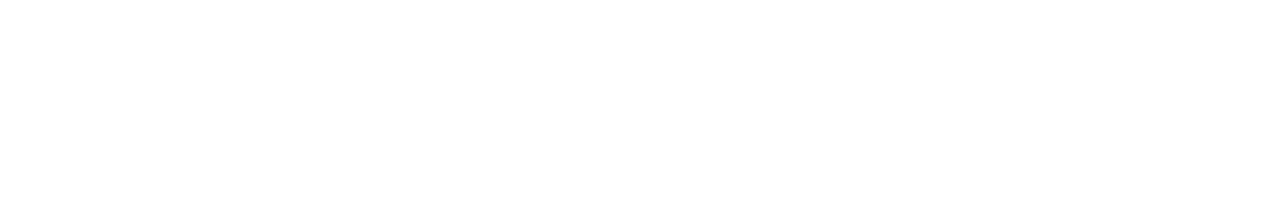
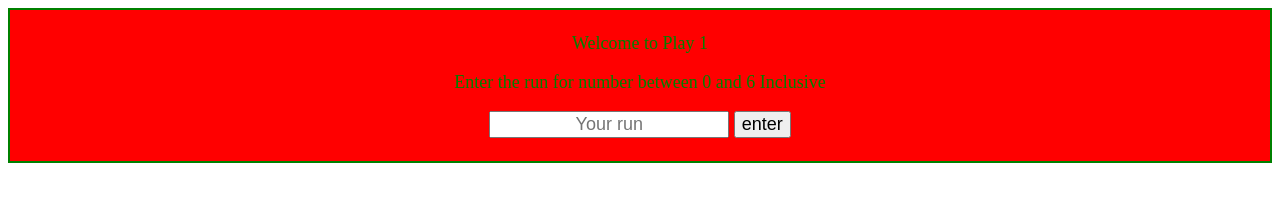
Before and after one commit to Amar-2003/Odd-or-even-web, a plain HTML site: page play1.html in a window 1280 px wide. Drawn offline with Linux system fonts and the light colour scheme.

Commit message:
added forms..etc to play1.html

```diff
--- a/play1.html
+++ b/play1.html
@@ -4,5 +4,25 @@
         <title>
             Play 1
         </title>
+        <link rel="stylesheet" href="styles.css">
+        <script src = "main.js"></script>
     </head>
+    <body>
+        <div class="standard_div">
+            <p class="centered">
+                Welcome to Play 1
+            </p>
+            <p class="centered">
+                Enter the run for number between 0 and 6 Inclusive
+            </p>
+            <form>
+                <input type="text" id="runinput1" class="centered" placeholder="Your run">
+                <input type="button" id="runinput1_button" class="centered" value="enter">
+            </form>
+            <p id="enteredrun_1" class="centered></p>
+            <p id="comprunchosen_1" class="centered"></p>
+
+            <p id="player runs"></p>
+        </div>
+    </body>
 </html>
--- a/styles.css
+++ b/styles.css
@@ -46,7 +46,15 @@ h1 {
 }
 .centered {
     text-align: center;
-    font-size: medium;
+    font-size: large;
+}
+.standard_div{
+    text-align: center;
+    font-size: large;
+    background-color: red;
+    color: green;
+    padding: 5px;
+    border: 2px solid green;
 }
 #play_start_button{
     text-align: center;
```
Also changed, not shown: toss.html (+2 -1 lines).
